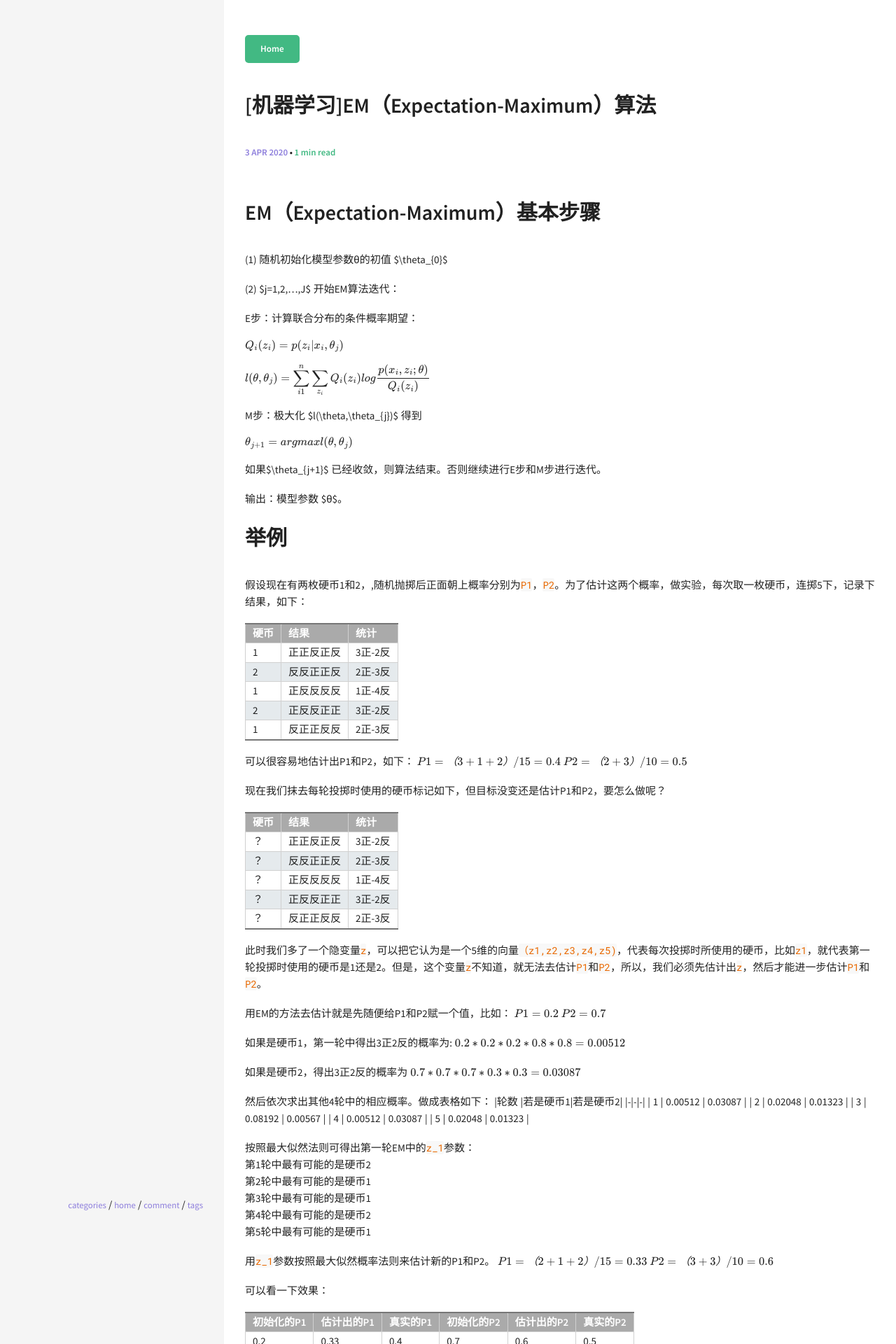
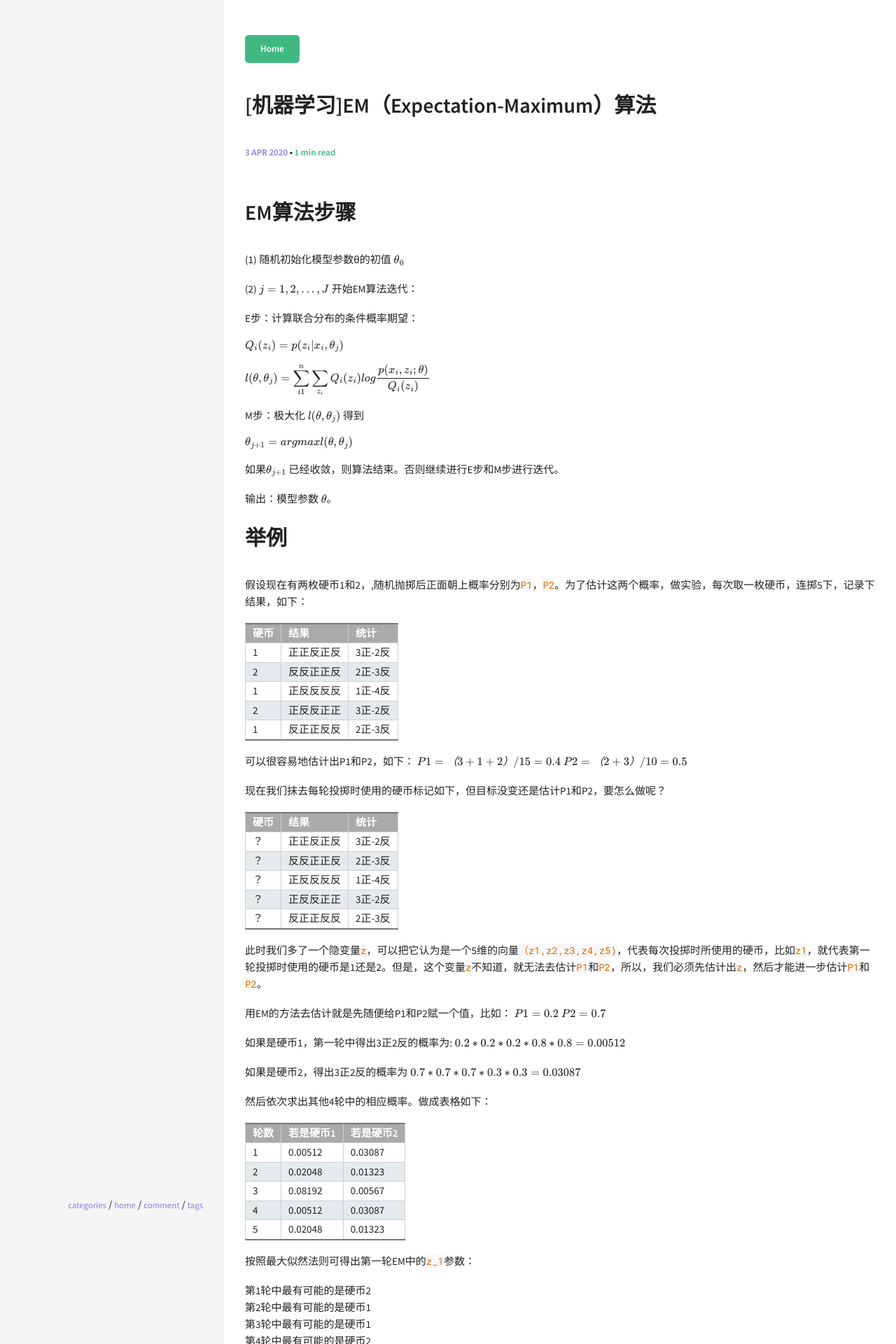
Before and after one commit to yixiaoyang/yixiaoyang.github.io, a Jekyll site: the page built from _posts/2020-02-11-EM.md, in a window 1280 px wide. Shown: the top 1920 px of the page at 70% size. Built offline with Jekyll 4.4.1, drawn with Linux system fonts in a browser that asks for light colours; formulas are drawn with MathJax 3; comment, search, counter and statistics services are not loaded.

Commit message:
1.修改文章公式样式：修复部分公式错误问题。

```diff
--- a/_posts/2020-02-11-EM.md
+++ b/_posts/2020-02-11-EM.md
@@ -11,11 +11,11 @@ tags:
 ---
 
 
-# EM（Expectation-Maximum）基本步骤
+# EM算法步骤
 
-(1) 随机初始化模型参数θ的初值 $\theta_{0}$
+(1) 随机初始化模型参数θ的初值 $$\theta_{0}$$
 
-(2) $j=1,2,...,J$ 开始EM算法迭代：
+(2) $$j=1,2,...,J$$ 开始EM算法迭代：
 
 E步：计算联合分布的条件概率期望：
 
@@ -26,15 +26,15 @@ l(\theta,\theta_{j})=\sum_{i1}^{n}{\sum_{z_{i}}^{}{Q_{i}(z_{i})log\frac{p(x_{i},
 $$
 
 
-M步：极大化 $l(\theta,\theta_{j})$ 得到
+M步：极大化 $$l(\theta,\theta_{j})$$ 得到
 
 $$
 \theta_{j+1}=argmaxl(\theta,\theta_{j})
 $$
 
-如果$\theta_{j+1}$ 已经收敛，则算法结束。否则继续进行E步和M步进行迭代。
+如果$$\theta_{j+1}$$ 已经收敛，则算法结束。否则继续进行E步和M步进行迭代。
 
-输出：模型参数 $θ$。
+输出：模型参数 $$θ$$。
 
 # 举例
 
@@ -83,6 +83,7 @@ $$0.2*0.2*0.2*0.8*0.8 = 0.00512$$
 $$0.7*0.7*0.7*0.3*0.3=0.03087$$
 
 然后依次求出其他4轮中的相应概率。做成表格如下：
+
 |轮数 |若是硬币1|若是硬币2|
 |-|-|-|
 | 1 | 0.00512 | 0.03087 |
@@ -92,6 +93,7 @@ $$0.7*0.7*0.7*0.3*0.3=0.03087$$
 | 5 | 0.02048 | 0.01323 |
 
 按照最大似然法则可得出第一轮EM中的`z_1`参数：
+
 第1轮中最有可能的是硬币2
 第2轮中最有可能的是硬币1
 第3轮中最有可能的是硬币1
```
